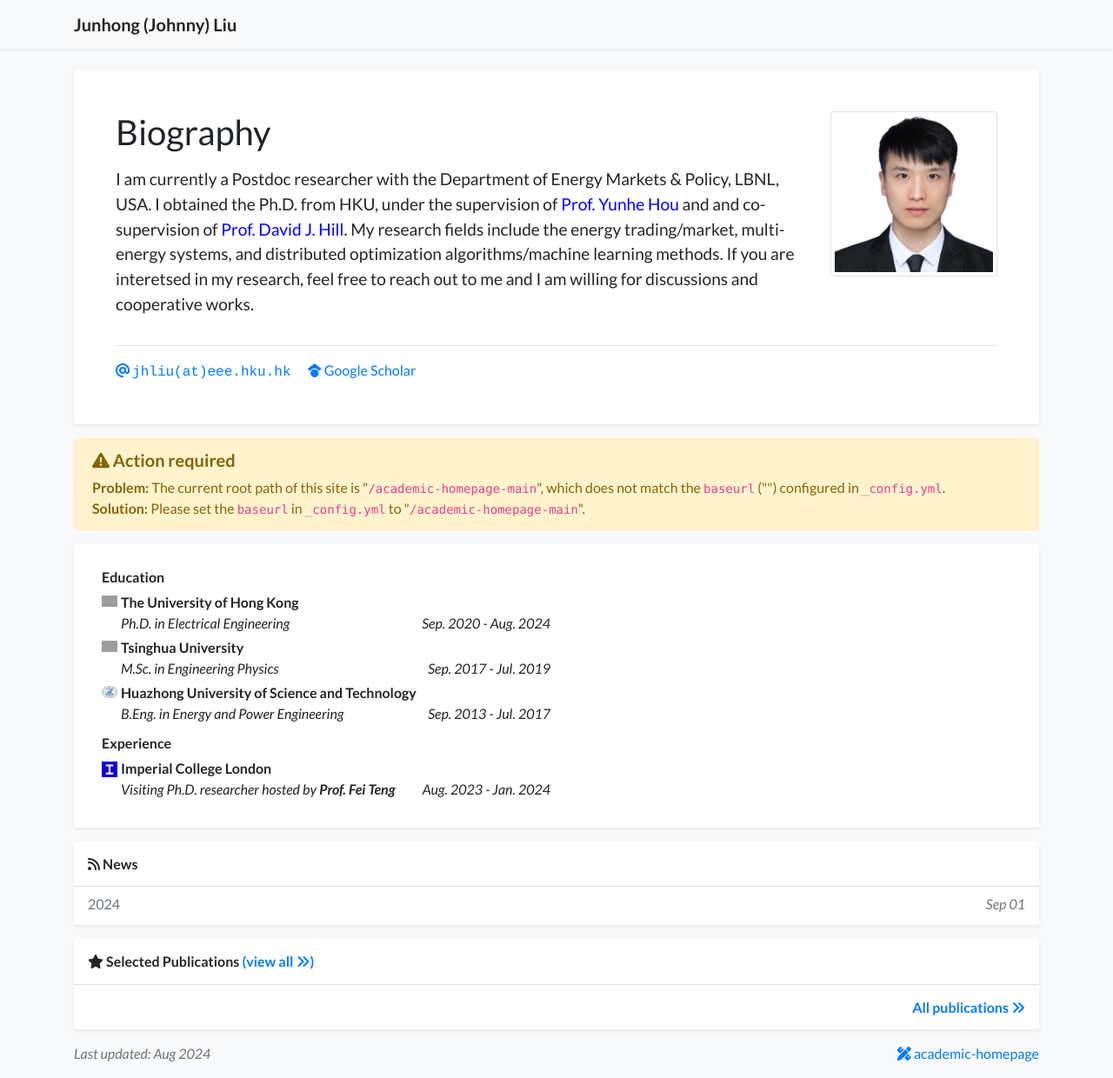
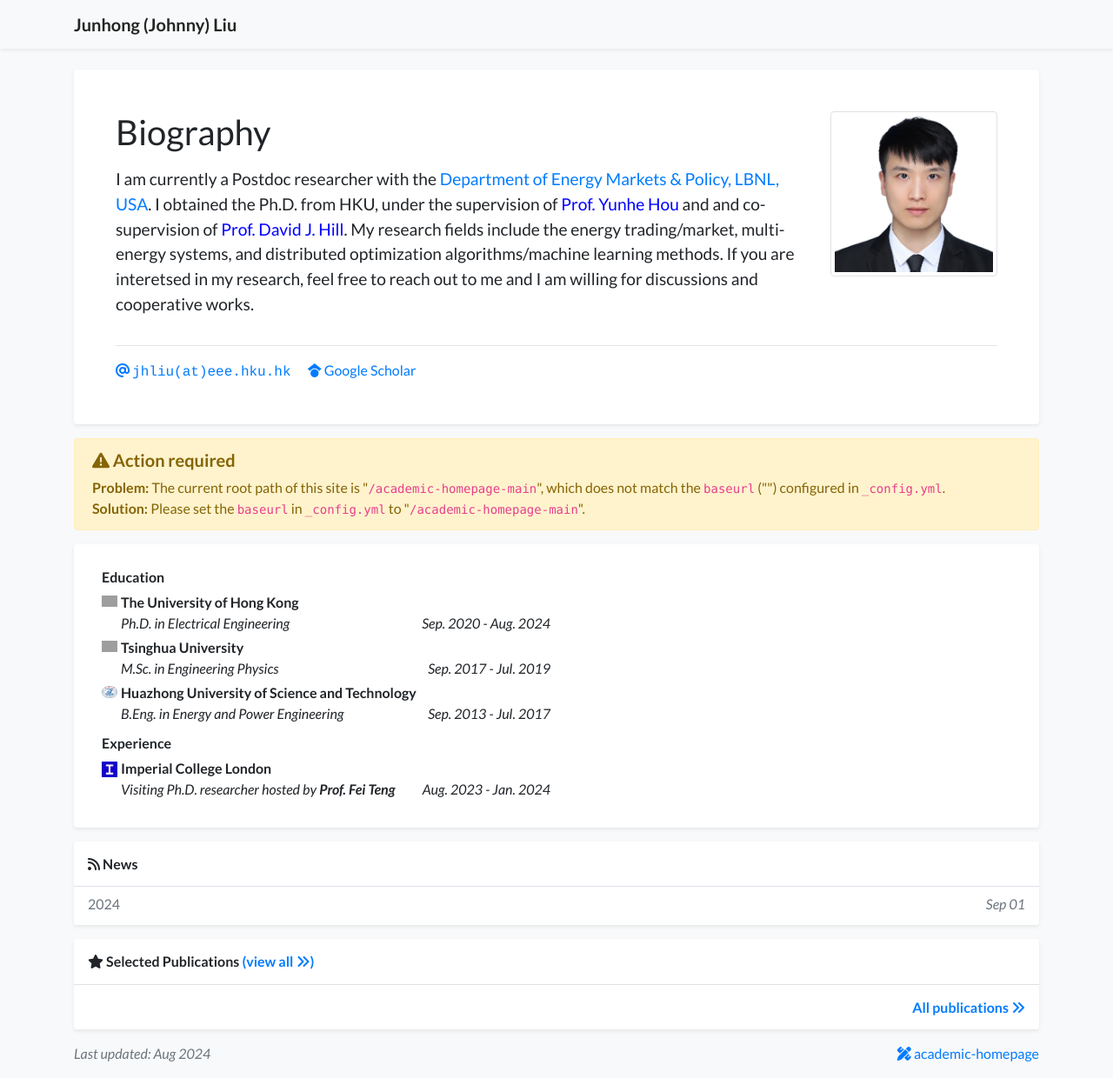
Before and after one commit to johnny-eee/academic-homepage-main, a Jekyll site: the page built from index.html, in a window 1280 px wide and 1240 px high. Shown: the whole window at 87% size. Built offline with Jekyll 4.4.1, drawn with Linux system fonts in a browser that asks for light colours; a style sheet for code colours, icons or effects is not loaded; grey boxes are pictures that could not be loaded.

Commit message:
Update profile.yml

```diff
--- a/_data/profile.yml
+++ b/_data/profile.yml
@@ -21,7 +21,7 @@
 
 short_bio: >-
   <p>
-   <big> I am currently a Postdoc researcher with the Department of Energy Markets & Policy, LBNL, USA. I obtained the Ph.D. from HKU, under the supervision of <a href="https://www.eee.hku.hk/people/yhhou/" style="color: blue;">Prof. Yunhe Hou</a> and and co-supervision of <a href="https://www.eee.hku.hk/people/dhill/" style="color: blue;">Prof. David J. Hill</a>.
+   <big> I am currently a Postdoc researcher with the <a href="https://emp.lbl.gov/">Department of Energy Markets & Policy, LBNL, USA</a>. I obtained the Ph.D. from HKU, under the supervision of <a href="https://www.eee.hku.hk/people/yhhou/" style="color: blue;">Prof. Yunhe Hou</a> and and co-supervision of <a href="https://www.eee.hku.hk/people/dhill/" style="color: blue;">Prof. David J. Hill</a>.
    My research fields include the energy trading/market, multi-energy systems, and distributed optimization algorithms/machine learning methods. If you are interetsed in my research, feel free to reach out to me and I am willing for discussions and cooperative works.</big>
   </p>
 
```
